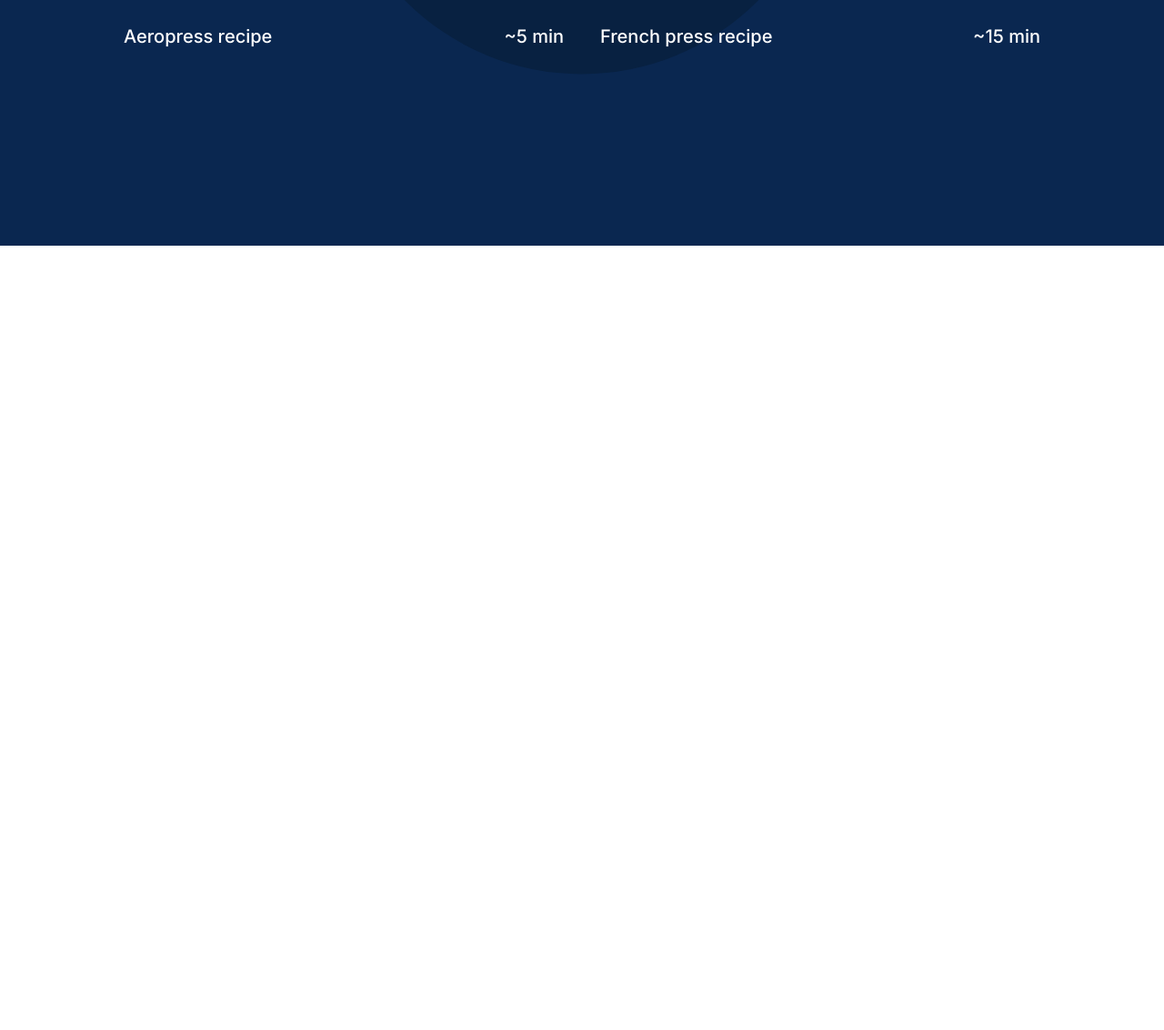
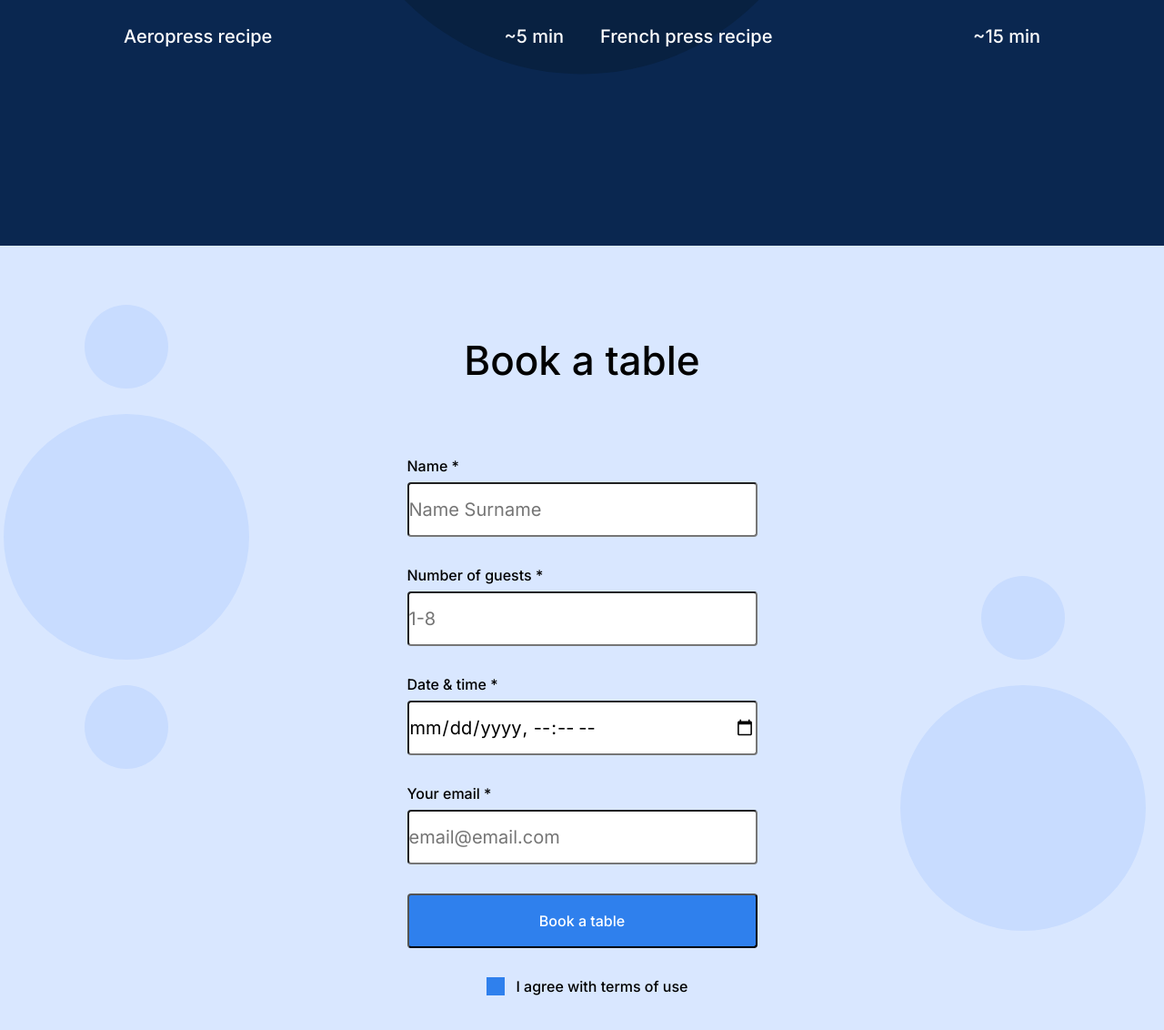
Before and after one commit to LoloMuffin/se_project_coffeeshop, a plain HTML site: page index.html in a window 1280 px wide. Shown: the part 1466-2598 px from the top of the page at 91% size. Before the commit the page ends 1736 px from the top, so only its background shows below. Drawn offline with Linux system fonts and the light colour scheme.

Commit message:
Sprint 2 part 3 update

```diff
--- a/index.html
+++ b/index.html
@@ -92,7 +92,52 @@
             </div>
           </div>
         </section>
-        <section class="reservation" id="book-a-table"></section>
+        <section class="reservation" id="book-a-table">
+          <h2 class="reservation__title">Book a table</h2>
+          <form action="" class="reservation__form form">
+            <fieldset class="form__fieldset">
+              <label for="name" class="form__label">Name *</label>
+              <input
+                type="text"
+                id="name"
+                class="form__input"
+                placeholder="Name Surname"
+                required
+              />
+              <label for="number-of-guests" class="form__label">
+                Number of guests *
+              </label>
+              <input
+                type="number"
+                id="number-of-guests"
+                class="form__input"
+                placeholder="1-8"
+                required
+              />
+              <label for="date-time" class="form__label">Date & time *</label>
+              <input
+                type="datetime-local"
+                id="date-time"
+                class="form__input form__input_font_color"
+                required
+              />
+              <label for="email" class="form__label">Your email *</label>
+              <input
+                type="email"
+                id="email"
+                class="form__input"
+                placeholder="email@email.com"
+                required
+              />
+            </fieldset>
+            <button type="submit" class="form__button">Book a table</button>
+            <label for="checkbox" class="form__label form__label_type_checkbox">
+              <input type="checkbox" id="checkbox" required />
+              <span class="form__checkbox"></span>
+              I agree with terms of use
+            </label>
+          </form>
+        </section>
         <section class="menu" id="menu"></section>
         <section class="about" id="contacts"></section>
       </main>
--- a/pages/index.css
+++ b/pages/index.css
@@ -2,7 +2,7 @@
   min-width: 1100px;
   max-width: 1600px;
   margin: 0 auto;
-  font-family: "Inter", Arial, sans-serif;
+  font-family: Inter, Arial, sans-serif;
   font-size: 16px;
   line-height: 20px;
 }
@@ -38,7 +38,7 @@
   padding: 0;
   margin: 0;
   gap: 20px;
-  font-family: "Inter", Arial, sans-serif;
+  font-family: Inter, Arial, sans-serif;
   font-style: normal;
   font-weight: 500;
   font-size: 16px;
@@ -54,7 +54,7 @@
 
 .header__title {
   max-width: 729px;
-  font-family: "Inter", Arial, sans-serif;
+  font-family: Inter, Arial, sans-serif;
   font-style: normal;
   font-weight: 500;
   font-size: 60px;
@@ -92,7 +92,7 @@
 }
 
 .header__footer {
-  font-family: "Inter", Arial, sans-serif;
+  font-family: Inter, Arial, sans-serif;
   font-style: normal;
   font-weight: 500;
   font-size: 16px;
@@ -123,7 +123,7 @@
 
 .recipes__title {
   max-width: 580px;
-  font-family: "Inter", Arial, sans-serif;
+  font-family: Inter, Arial, sans-serif;
   font-style: normal;
   font-weight: 500;
   font-size: 44px;
@@ -154,7 +154,7 @@
 }
 
 .recipes__video-caption {
-  font-family: "Inter", Arial, sans-serif;
+  font-family: Inter, Arial, sans-serif;
   font-style: normal;
   font-weight: 500;
   font-size: 20px;
@@ -164,10 +164,118 @@
   justify-content: space-between;
 }
 
-/* .reservation {
+.reservation {
+  padding: 100px 0 120px;
+  background-color: #d9e7ff;
+  background-image: url(../images/background_reservation.svg);
+  background-repeat: no-repeat;
+  background-position: center;
+  background-size: cover;
 }
 
-.menu {
+.reservation__title {
+  font-family: Inter, Arial, sans-serif;
+  font-style: normal;
+  font-weight: 500;
+  font-size: 44px;
+  line-height: 52px;
+  margin: 0 auto 80px;
+  text-align: center;
+}
+
+.reservation__form {
+  margin: 0 auto;
+}
+
+.form {
+  max-width: 385px;
+}
+
+.form__fieldset {
+  padding: 0;
+  margin: 0;
+  border: none;
+}
+
+.form__label {
+  font-family: Inter, Arial, sans-serif;
+  font-style: normal;
+  font-weight: 500;
+  font-size: 16px;
+  line-height: 20px;
+  margin-top: 32px;
+  display: block;
+}
+
+.form__label:nth-of-type(1) {
+  margin-top: 0;
+}
+
+.form__label_type_checkbox {
+  display: flex;
+  justify-content: center;
+  column-gap: 12px;
+}
+
+.form__input {
+  padding: 0;
+  height: 60px;
+  width: 100%;
+  margin-top: 8px;
+  font-family: Inter, Arial, sans-serif;
+  font-style: normal;
+  font-weight: normal;
+  font-size: 20px;
+  line-height: 30px;
+  color: #838383;
+  border-radius: 4px;
+  display: block;
+  box-sizing: border-box;
+}
+
+.form__input_font_color {
+  color: #000;
+}
+
+.form__button {
+  background-color: #2f80ed;
+  padding: 0;
+  margin: 32px 0;
+  height: 60px;
+  width: 100%;
+  font-family: Inter, Arial, sans-serif;
+  font-style: normal;
+  font-weight: 500;
+  font-size: 16px;
+  line-height: 20px;
+  color: #fff;
+  border-radius: 4px;
+  transition: background-color 2s linear 1s;
+}
+
+.form__button:hover {
+  background-color: rgba(47, 128, 237, 0.7);
+}
+
+input[type="checkbox"] {
+  -webkit-appearance: none;
+  -moz-appearance: none;
+  appearance: none;
+}
+
+.form__checkbox {
+  width: 20px;
+  height: 20px;
+  background-color: #2f80ed;
+}
+
+input[type="checkbox"]:checked + .form__checkbox {
+  background-image: url(../images/check.svg);
+  background-repeat: no-repeat;
+  background-position: center;
+}
+
+/* .menu {
 }
 
 .about {
```
